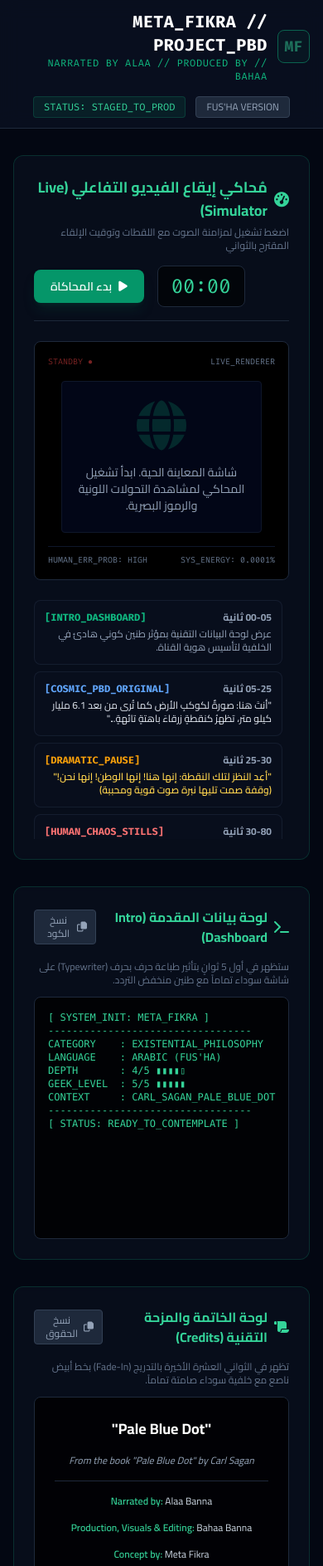
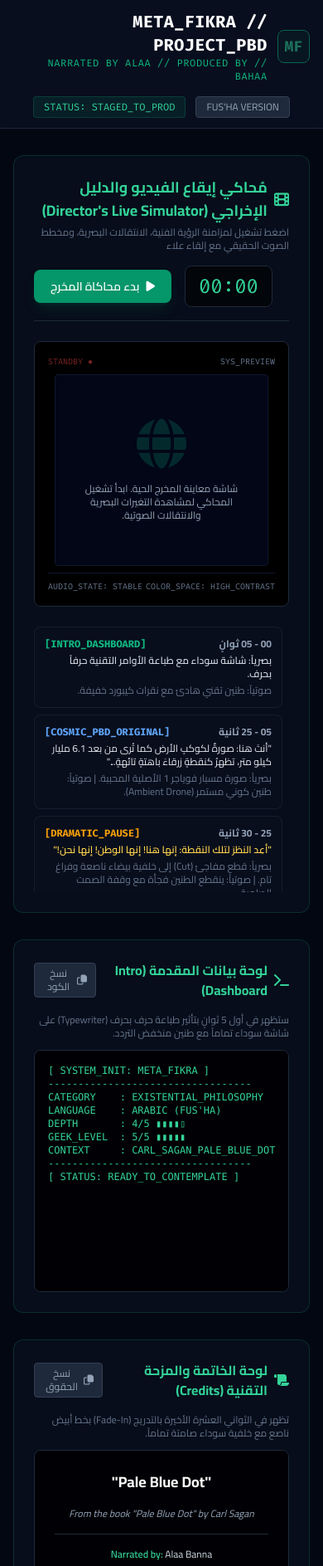
Before and after one commit to AlaaBanna/pub, a plain HTML site: page metafikra/pale_blue_dot.html in a window 390 px wide. Shown: the top 1887 px of the page at 83% size. Drawn offline with nearby package versions, Linux system fonts and the light colour scheme.

Commit message:
Update pale_blue_dot.html

```diff
--- a/metafikra/pale_blue_dot.html
+++ b/metafikra/pale_blue_dot.html
@@ -67,14 +67,14 @@
             <div class="flex flex-col md:flex-row justify-between items-start md:items-center gap-4 mb-6 border-b border-slate-800 pb-4">
                 <div>
                     <h2 class="text-lg font-bold text-emerald-400 flex items-center gap-2">
-                        <i class="fa-solid fa-gauge-high"></i> مُحاكي إيقاع الفيديو التفاعلي (Live Simulator)
+                        <i class="fa-solid fa-film"></i> مُحاكي إيقاع الفيديو والدليل الإخراجي (Director's Live Simulator)
                     </h2>
-                    <p class="text-xs text-slate-500 mt-1">اضغط تشغيل لمزامنة الصوت مع اللقطات وتوقيت الإلقاء المقترح بالثواني</p>
+                    <p class="text-xs text-slate-500 mt-1">اضغط تشغيل لمزامنة الرؤية الفنية، الانتقالات البصرية، ومخطط الصوت الحقيقي مع إلقاء علاء</p>
                 </div>
                 <div class="flex items-center gap-4 w-full md:w-auto justify-end">
                     <span id="timer-display" class="mono-font text-2xl text-emerald-400 bg-black/60 px-4 py-2 rounded-lg border border-slate-800">00:00</span>
                     <button id="sim-btn" onclick="toggleSimulation()" class="px-5 py-2.5 bg-emerald-600 hover:bg-emerald-500 text-white rounded-lg transition duration-200 flex items-center gap-2 text-sm font-semibold shadow-lg shadow-emerald-900/30">
-                        <i id="btn-icon" class="fa-solid fa-play"></i> <span id="btn-text">بدء المحاكاة</span>
+                        <i id="btn-icon" class="fa-solid fa-play"></i> <span id="btn-text">بدء محاكاة المخرج</span>
                     </button>
                 </div>
             </div>
@@ -82,89 +82,97 @@
             <!-- Timeline visual tracks -->
             <div class="grid grid-cols-1 lg:grid-cols-12 gap-6">
                 <!-- Left Track: Mini Screen Visual Simulator -->
-                <div class="lg:col-span-4 bg-black rounded-lg border border-slate-800 p-4 flex flex-col justify-between h-72">
+                <div class="lg:col-span-4 bg-black rounded-lg border border-slate-800 p-4 flex flex-col justify-between h-80">
                     <div class="flex justify-between items-center text-[10px] text-slate-500 mono-font">
-                        <span>LIVE_RENDERER</span>
+                        <span>SYS_PREVIEW</span>
                         <span id="screen-status" class="text-red-500 animate-pulse">● STANDBY</span>
                     </div>
-                    <div class="flex-grow flex flex-col justify-center items-center text-center p-4">
+                    <div class="flex-grow flex flex-col justify-center items-center text-center p-2">
                         <div id="screen-viewport" class="w-full h-full rounded bg-slate-950 flex flex-col justify-center items-center transition-all duration-500 border border-slate-900 relative overflow-hidden">
                             <!-- Visual Dynamic representation will render here -->
                             <i id="screen-icon" class="fa-solid fa-globe text-emerald-500/20 text-6xl mb-4 transition-all duration-500"></i>
-                            <p id="screen-text" class="text-sm text-slate-400 max-w-xs px-2 select-none">شاشة المعاينة الحية. ابدأ تشغيل المحاكي لمشاهدة التحولات اللونية والرموز البصرية.</p>
+                            <p id="screen-text" class="text-xs text-slate-400 max-w-xs px-4 select-none">شاشة معاينة المخرج الحية. ابدأ تشغيل المحاكي لمشاهدة التغيرات البصرية والانتقالات الصوتية.</p>
                         </div>
                     </div>
                     <div class="text-[10px] text-slate-500 flex justify-between mono-font border-t border-slate-900 pt-2">
-                        <span>SYS_ENERGY: 0.0001%</span>
-                        <span>HUMAN_ERR_PROB: HIGH</span>
+                        <span>COLOR_SPACE: HIGH_CONTRAST</span>
+                        <span>AUDIO_STATE: STABLE</span>
                     </div>
                 </div>
 
-                <!-- Right Track: Highlightable Rows -->
-                <div class="lg:col-span-8 overflow-y-auto max-h-72 custom-scrollbar pr-2 space-y-2 text-xs md:text-sm" id="timeline-list">
+                <!-- Right Track: Highlightable Rows (Detailed Storyboard) -->
+                <div class="lg:col-span-8 overflow-y-auto max-h-80 pr-2 space-y-2 text-xs md:text-sm custom-scrollbar" id="timeline-list">
                     <!-- Dashboard Chunk -->
                     <div id="chunk-dashboard" class="p-3 bg-slate-900/20 border border-slate-800/60 rounded-lg transition-all duration-300">
                         <div class="flex justify-between font-bold text-slate-400 mb-1">
-                            <span>00-05 ثانية</span>
+                            <span>00 - 05 ثوانٍ</span>
                             <span class="mono-font text-emerald-500">[INTRO_DASHBOARD]</span>
                         </div>
-                        <p class="text-slate-400 text-xs">عرض لوحة البيانات التقنية بمؤثر طنين كوني هادئ في الخلفية لتأسيس هوية القناة.</p>
+                        <p class="text-slate-300 font-semibold">بصرياً: شاشة سوداء مع طباعة الأوامر التقنية حرفاً بحرف.</p>
+                        <p class="text-slate-500 text-xs mt-1">صوتياً: طنين تقني هادئ مع نقرات كيبورد خفيفة.</p>
                     </div>
                     <!-- PBD Original Chunk -->
                     <div id="chunk-intro" class="p-3 bg-slate-900/20 border border-slate-800/60 rounded-lg transition-all duration-300">
                         <div class="flex justify-between font-bold text-slate-400 mb-1">
-                            <span>05-25 ثانية</span>
+                            <span>05 - 25 ثانية</span>
                             <span class="mono-font text-blue-400">[COSMIC_PBD_ORIGINAL]</span>
                         </div>
                         <p class="text-slate-200">"أنتَ هنا: صورةٌ لكوكبِ الأرضِ كما تُرى من بعد 6.1 مليار كيلو متر، تظهرُ كنقطةٍ زرقاءَ باهتةٍ تائهةٍ..."</p>
+                        <p class="text-slate-500 text-xs mt-1">بصرياً: صورة مسبار فوياجر 1 الأصلية المحببة. | صوتياً: طنين كوني مستمر (Ambient Drone).</p>
                     </div>
                     <!-- Pause Chunk -->
                     <div id="chunk-pause" class="p-3 bg-slate-900/20 border border-slate-800/60 rounded-lg transition-all duration-300">
                         <div class="flex justify-between font-bold text-slate-400 mb-1">
-                            <span>25-30 ثانية</span>
+                            <span>25 - 30 ثانية</span>
                             <span class="mono-font text-amber-500">[DRAMATIC_PAUSE]</span>
                         </div>
-                        <p class="text-amber-300 font-semibold">"أعِد النظرَ لتلك النقطة: إنها هنا! إنها الوطن! إنها نحن!" (وقفة صمت تليها نبرة صوت قوية ومحببة)</p>
+                        <p class="text-amber-300 font-semibold">"أعِد النظرَ لتلك النقطة: إنها هنا! إنها الوطن! إنها نحن!"</p>
+                        <p class="text-slate-500 text-xs mt-1">بصرياً: قطع مفاجئ (Cut) إلى خلفية بيضاء ناصعة وفراغ تام. | صوتياً: ينقطع الطنين فجأة مع وقفة الصمت الدرامية.</p>
                     </div>
                     <!-- Chaos Chunk -->
                     <div id="chunk-chaos" class="p-3 bg-slate-900/20 border border-slate-800/60 rounded-lg transition-all duration-300">
                         <div class="flex justify-between font-bold text-slate-400 mb-1">
-                            <span>30-80 ثانية</span>
+                            <span>30 - 80 ثانية</span>
                             <span class="mono-font text-red-400">[HUMAN_CHAOS_STILLS]</span>
                         </div>
-                        <p class="text-slate-200">"فعليها: كلُّ من تحب.. كلُّهم عاشوا هناك.. على ذرةٍ من غبار، عالقةٍ في شعاعٍ شمسي." (أحمر للجشع، أخضر للمال)</p>
+                        <p class="text-slate-200">"فعليها: كلُّ من تحب.. كلُّهم عاشوا هناك.. على ذرةٍ من غبار، عالقةٍ في شعاعٍ شمسي."</p>
+                        <p class="text-slate-500 text-xs mt-1">بصرياً: تتابع لقطات السياسيين بـ (بدلات سوداء، وجوه مقنعة، أيدي حمراء ملطخة) والرأسمالي الجشع بـ (بدلة أنيقة، مال أخضر فسفوري مشع). | صوتياً: همس بشر خافت وصخب متداخل خلف إلقاء علاء.</p>
                     </div>
                     <!-- Zoom & Static Chunk -->
                     <div id="chunk-static" class="p-3 bg-slate-900/20 border border-slate-800/60 rounded-lg transition-all duration-300">
                         <div class="flex justify-between font-bold text-slate-400 mb-1">
-                            <span>80-110 ثانية</span>
+                            <span>80 - 110 ثوانٍ</span>
                             <span class="mono-font text-pink-400">[ZOOM_OUT_STATIC]</span>
                         </div>
-                        <p class="text-slate-200">"ما الأرضُ سوى بقعةٍ صغيرةٍ للغاية.. كم كان جهلُهُم، وسوءُ فهمِهم للآخر؟! كم كان غرورهم؟!" (بدء الشوشرة والتشويش البصري)</p>
+                        <p class="text-slate-200">"ما الأرضُ سوى بقعةٍ صغيرةٍ للغاية.. كم كان جهلُهُم، وسوءُ فهمِهم للآخر؟! كم كان غرورهم؟! كم كانت كراهيتُهم الشديدةُ وبغضُهم لبعضِهم البعض?!"</p>
+                        <p class="text-slate-500 text-xs mt-1">بصرياً: ابتعاد الكاميرا السريع (Zoom Out) وبهتان الألوان الفاقعة وتلاشيها للرمادي. شوشرة رقمية تغزو الشاشة. | صوتياً: يتصاعد تشويش التلفزيون القديم ليتداخل مع الاستنكار الصوتي.</p>
                     </div>
                     <!-- Deep Space Chunk -->
                     <div id="chunk-deep" class="p-3 bg-slate-900/20 border border-slate-800/60 rounded-lg transition-all duration-300">
                         <div class="flex justify-between font-bold text-slate-400 mb-1">
-                            <span>110-140 ثانية</span>
+                            <span>110 - 140 ثانية</span>
                             <span class="mono-font text-indigo-400">[DEEP_SPACE_VOID]</span>
                         </div>
-                        <p class="text-slate-200">"إنَّ تَصنُّعَنا، وتوهُّمَ أهميتِنا.. كلُّ تلك الخيالاتِ تعترضُها بقوةٍ.. نقطةُ الضوءِ الباهتةِ تلك..."</p>
+                        <p class="text-slate-200">"إنَّ تَصنُّعَنا، وتوهُّمَ أهميتِنا، والاعتقادَ بأنَّ لنا مكانةً مميزةً في هذا الكون؛ كلُّ تلك الخيالاتِ تعترضُها بقوةٍ.. نقطةُ الضوءِ الباهتةِ تلك..."</p>
+                        <p class="text-slate-500 text-xs mt-1">بصرياً: اختفاء الفراغ الأبيض والعودة لسواد كوني دامس وهادئ، تسبح فيه الأرض بجوار القمر الرمزي الباهت. | صوتياً: صمت كوني مطلق وتام (Absolute Silence) يبرز نبرة صوت علاء الهادئة الدافئة.</p>
                     </div>
                     <!-- Final Fate Chunk -->
                     <div id="chunk-fate" class="p-3 bg-slate-900/20 border border-slate-800/60 rounded-lg transition-all duration-300">
                         <div class="flex justify-between font-bold text-slate-400 mb-1">
-                            <span>140-160 ثانية</span>
+                            <span>140 - 160 ثانية</span>
                             <span class="mono-font text-teal-400">[FINAL_PERSPECTIVE]</span>
                         </div>
-                        <p class="text-teal-300">"سواءٌ أعجبتك الفكرةُ أم لا؛ هذا الكوكبُ هو مصيرُنا.. وأن نحمي، ونحافظ على النقطة الزرقاء..."</p>
+                        <p class="text-teal-300">"سواءٌ أعجبتك الفكرةُ أم لا؛ هذا الكوكبُ هو مصيرُنا.. وأن نحمي، ونحافظ على النقطة الزرقاء الباهتة، الوطن الوحيد الذي عرفناه."</p>
+                        <p class="text-slate-500 text-xs mt-1">بصرياً: ابتعاد الكاميرا كلياً حتى تتلاشى الشاشة تدريجياً إلى سواد تام (Fade to Black). | صوتياً: صمت مستمر مع وقفة وقورة ونبرة ختامية ممتنة.</p>
                     </div>
                     <!-- Credits Chunk -->
                     <div id="chunk-credits" class="p-3 bg-slate-900/20 border border-slate-800/60 rounded-lg transition-all duration-300">
                         <div class="flex justify-between font-bold text-slate-400 mb-1">
-                            <span>160-170 ثانية</span>
+                            <span>160 - 170 ثانية</span>
                             <span class="mono-font text-white">[CREDITS_LOG]</span>
                         </div>
-                        <p class="text-slate-400">صمت مطلق. عرض تفاصيل الإنتاج مع الدعابة الوجودية.</p>
+                        <p class="text-slate-400">صمت مطلق. عرض تفاصيل الإنتاج مع المزحة التقنية بنصها الأبيض البسيط.</p>
+                        <p class="text-slate-500 text-xs mt-1">بصرياً: شاشة سوداء تماماً مع نص أبيض ناصع يظهر بالتدريج.</p>
                     </div>
                 </div>
             </div>
@@ -172,7 +180,7 @@
 
         <div class="grid grid-cols-1 lg:grid-cols-2 gap-8">
 
-            <!-- Left Column: Intro Dashboard & Credits Design -->
+            <!-- Left Column: Intro Dashboard & Credits Design (Aligned LTR) -->
             <div class="space-y-8">
                 <!-- Intro Dashboard Code Block -->
                 <div class="glitch-border bg-slate-900/40 rounded-xl p-6 backdrop-blur-sm flex flex-col justify-between h-[450px]">
@@ -187,9 +195,7 @@
                         </div>
                         <p class="text-xs text-slate-500 mb-3">ستظهر في أول 5 ثوانٍ بتأثير طباعة حرف بحرف (Typewriter) على شاشة سوداء تماماً مع طنين منخفض التردد.</p>
                     </div>
-                    <div class="bg-black/80 rounded-lg border border-slate-800 p-4 font-mono text-xs text-emerald-400 overflow-auto flex-grow custom-scrollbar" id="intro-code-text">
-                    <pre dir="ltr" style="text-align: left;">
-[ SYSTEM_INIT: META_FIKRA ]
+                    <pre class="bg-black/80 rounded-lg border border-slate-800 p-4 font-mono text-xs text-emerald-400 overflow-auto flex-grow custom-scrollbar text-left" id="intro-code-text" dir="ltr">[ SYSTEM_INIT: META_FIKRA ]
 ----------------------------------
 CATEGORY    : EXISTENTIAL_PHILOSOPHY
 LANGUAGE    : ARABIC (FUS'HA)
@@ -197,8 +203,7 @@ DEPTH       : 4/5 ▮▮▮▮▯
 GEEK_LEVEL  : 5/5 ▮▮▮▮▮
 CONTEXT     : CARL_SAGAN_PALE_BLUE_DOT
 ----------------------------------
-[ STATUS: READY_TO_CONTEMPLATE ]
-                    </pre></div>
+[ STATUS: READY_TO_CONTEMPLATE ]</pre>
                 </div>
 
                 <!-- Ending Credits Card -->
@@ -208,13 +213,13 @@ CONTEXT     : CARL_SAGAN_PALE_BLUE_DOT
                             <h3 class="text-md font-bold text-emerald-400 flex items-center gap-2">
                                 <i class="fa-solid fa-scroll"></i> لوحة الخاتمة والمزحة التقنية (Credits)
                             </h3>
-                            <button onclick="copyToClipboard('credits-text')" class="text-xs text-slate-400 hover:text-emerald-400 transition bg-slate-800 px-2.5 py-1 rounded border border-slate-700 flex items-center gap-1">
+                            <button onclick="copyToClipboard('credits-text-copy')" class="text-xs text-slate-400 hover:text-emerald-400 transition bg-slate-800 px-2.5 py-1 rounded border border-slate-700 flex items-center gap-1">
                                 <i class="fa-regular fa-copy"></i> نسخ الحقوق
                             </button>
                         </div>
                         <p class="text-xs text-slate-500 mb-3">تظهر في الثواني العشرة الأخيرة بالتدريج (Fade-In) بخط أبيض ناصع مع خلفية سوداء صامتة تماماً.</p>
                     </div>
-                    <div class="bg-black/80 rounded-lg border border-slate-800 p-6 text-center space-y-4 text-xs md:text-sm text-slate-300 flex-grow overflow-auto custom-scrollbar" id="credits-text">
+                    <div class="bg-black/80 rounded-lg border border-slate-800 p-6 text-center space-y-4 text-xs md:text-sm text-slate-300 flex-grow overflow-auto custom-scrollbar" id="credits-text-copy">
                         <p class="font-bold text-lg text-white">"Pale Blue Dot"</p>
                         <p class="italic text-slate-400">From the book "Pale Blue Dot" by Carl Sagan</p>
                         <hr class="border-slate-800 max-w-xs mx-auto">
@@ -222,10 +227,11 @@ CONTEXT     : CARL_SAGAN_PALE_BLUE_DOT
                         <p><span class="text-emerald-400 font-semibold">Production, Visuals & Editing:</span> Bahaa Banna</p>
                         <p><span class="text-emerald-400 font-semibold">Concept by:</span> Meta Fikra</p>
                         <hr class="border-slate-800 max-w-xs mx-auto">
-<div dir="ltr" style="text-align: left; white-space: pre-line; font-family: monospace;">                            // REPORT:
-                            User: Human | Performance: Sub-optimal
-                            Root Cause: Did not read the "Cosmic Manual"
-                        </div>
+                        <div dir="ltr" style="text-align: left; white-space: pre-line;" class="text-[11px] font-mono text-slate-500 max-w-xs mx-auto">
+// SYSTEM_REPORT:
+User           : Human
+Performance    : Sub-optimal
+Root Cause     : Did not read the "Cosmic Manual"</div>
                     </div>
                 </div>
             </div>
@@ -241,7 +247,7 @@ CONTEXT     : CARL_SAGAN_PALE_BLUE_DOT
                             <i class="fa-regular fa-copy"></i> نسخ النص الكامل
                         </button>
                     </div>
-                    <p class="text-xs text-slate-500 mb-4">تم تدقيق النص لتجنب تكرار الكلمات، واستخدام لغة فصحى قوية تناسب النبرة الهادئة والتأملية.</p>
+                    <p class="text-xs text-slate-500 mb-4">تم تدقيق النص لغوياً لضمان سلاسة الإلقاء بالفصحى، واستخدام كلمات قوية وتجنب التكرار ("الخيالات" بدلاً من "الأوهام").</p>
                 </div>
 
                 <div class="bg-black/40 rounded-lg border border-slate-800/80 p-6 overflow-y-auto text-base md:text-md leading-relaxed space-y-6 text-slate-200 text-justify flex-grow custom-scrollbar" id="vo-script-content">
@@ -293,7 +299,7 @@ CONTEXT     : CARL_SAGAN_PALE_BLUE_DOT
                             <button onclick="copyToClipboard('prompt-politician')" class="text-[10px] text-slate-500 hover:text-emerald-400 transition bg-slate-900 px-2 py-0.5 rounded border border-slate-800">نسخ</button>
                         </div>
                         <h4 class="text-sm font-semibold text-white mb-2">أمر توليد صورة السياسي</h4>
-                        <p id="prompt-politician" class="text-xs text-slate-400 font-mono bg-black/40 p-3 rounded border border-slate-900 max-h-32 overflow-y-auto custom-scrollbar">"Cinematic full-body shot of a politician in a sharp black suit and a minimalist black mask, standing in a pure white void. High contrast, harsh lighting. The politician's hands are visibly stained with deep, vibrant crimson red paint, leaving faint red traces in the air. Minimalist, symbolic art style, 8k resolution."</p>
+                        <p id="prompt-politician" class="text-xs text-slate-400 font-mono bg-black/40 p-3 rounded border border-slate-900 max-h-32 overflow-y-auto custom-scrollbar" dir="ltr" style="text-align: left;">"Cinematic full-body shot of a politician in a sharp black suit and a minimalist black mask, standing in a pure white void. High contrast, harsh lighting. The politician's hands are visibly stained with deep, vibrant crimson red paint, leaving faint red traces in the air. Minimalist, symbolic art style, 8k resolution."</p>
                     </div>
                 </div>
 
@@ -305,7 +311,7 @@ CONTEXT     : CARL_SAGAN_PALE_BLUE_DOT
                             <button onclick="copyToClipboard('prompt-capitalist')" class="text-[10px] text-slate-500 hover:text-emerald-400 transition bg-slate-900 px-2 py-0.5 rounded border border-slate-800">نسخ</button>
                         </div>
                         <h4 class="text-sm font-semibold text-white mb-2">أمر توليد صورة الرأسمالي</h4>
-                        <p id="prompt-capitalist" class="text-xs text-slate-400 font-mono bg-black/40 p-3 rounded border border-slate-900 max-h-32 overflow-y-auto custom-scrollbar">"Cinematic shot of a cold, predatory businessman in a high-end black suit, standing in a pure white void. He is clutching a stack of banknotes that glow with a neon green light, casting a neon green reflection on his face and hands. Sharp details, minimalist style, 8k resolution."</p>
+                        <p id="prompt-capitalist" class="text-xs text-slate-400 font-mono bg-black/40 p-3 rounded border border-slate-900 max-h-32 overflow-y-auto custom-scrollbar" dir="ltr" style="text-align: left;">"Cinematic shot of a cold, predatory businessman in a high-end black suit, standing in a pure white void. He is clutching a stack of banknotes that glow with a neon green light, casting a neon green reflection on his face and hands. Sharp details, minimalist style, 8k resolution."</p>
                     </div>
                 </div>
 
@@ -317,7 +323,7 @@ CONTEXT     : CARL_SAGAN_PALE_BLUE_DOT
                             <button onclick="copyToClipboard('prompt-cosmic')" class="text-[10px] text-slate-500 hover:text-emerald-400 transition bg-slate-900 px-2 py-0.5 rounded border border-slate-800">نسخ</button>
                         </div>
                         <h4 class="text-sm font-semibold text-white mb-2">أمر الفضاء والنقطة الزرقاء</h4>
-                        <p id="prompt-cosmic" class="text-xs text-slate-400 font-mono bg-black/40 p-3 rounded border border-slate-900 max-h-32 overflow-y-auto custom-scrollbar">"A symbolic long shot of a tiny, lone blue marble (Earth) floating in the vast, infinite, pitch-black darkness of space. Faint nostalgic film grain and slight VHS-style digital static noise. Minimalist, profound, cinematic cosmic art."</p>
+                        <p id="prompt-cosmic" class="text-xs text-slate-400 font-mono bg-black/40 p-3 rounded border border-slate-900 max-h-32 overflow-y-auto custom-scrollbar" dir="ltr" style="text-align: left;">"A symbolic long shot of a tiny, lone blue marble (Earth) floating in the vast, infinite, pitch-black darkness of space. Faint nostalgic film grain and slight VHS-style digital static noise. Minimalist, profound, cinematic cosmic art."</p>
                     </div>
                 </div>
             </div>
@@ -330,7 +336,7 @@ CONTEXT     : CARL_SAGAN_PALE_BLUE_DOT
                     <h3 class="text-lg font-bold text-emerald-400 flex items-center gap-2">
                         <i class="fa-brands fa-instagram"></i> كابشن الإنستغرام المرافق (Instagram Caption)
                     </h3>
-                    <p class="text-xs text-slate-500 mt-1">منسق ومهيأ بالهاشتاغات لتوفير أفضل تفاعل وخوارزميات إنستغرام</p>
+                    <p class="text-xs text-slate-500 mt-1">منسق بالجمع ليمثل هوية بروفايل "ميتا فكرة" المشترك</p>
                 </div>
                 <button onclick="copyToClipboard('caption-content')" class="px-4 py-2 bg-slate-800 hover:bg-slate-700 text-white rounded-lg border border-slate-700 transition flex items-center gap-2 text-xs font-semibold shadow-md">
                     <i class="fa-regular fa-copy"></i> نسخ كابشن إنستغرام
@@ -344,7 +350,7 @@ CONTEXT     : CARL_SAGAN_PALE_BLUE_DOT
                 <p>هذا العمل هو نتاج تعاوننا المشترك، حيث دمجنا بين الرؤية الفلسفية، الإخراج، وتقنيات الذكاء الاصطناعي لنترجم هذه الكلمات إلى واقع بصري رمزي.</p>
                 <p>شاركونا رأيكم: هل ما زلنا كبشر "نستهلك" وقتنا في الصراعات، بينما ندور في هذا الفراغ المظلم دون وجهة؟</p>
                 <hr class="border-slate-850 my-4">
-                <p class="text-emerald-500 font-mono text-xs">
+                <p class="text-emerald-500 font-mono text-xs text-right" dir="rtl">
                     #ميتا_فكرة #كارل_سيغان #فلسفة #وجودية #نقطة_زرقاء_باهتة #تكنولوجيا #ذكاء_اصطناعي #تأمل #PaleBlueDot #CarlSagan
                 </p>
             </div>
@@ -444,7 +450,7 @@ CONTEXT     : CARL_SAGAN_PALE_BLUE_DOT
                 highlightChunk('chunk-dashboard');
                 viewport.className = "w-full h-full rounded bg-slate-950 flex flex-col justify-center items-center transition-all duration-500 border border-emerald-900/40 relative overflow-hidden";
                 screenIcon.className = "fa-solid fa-terminal text-emerald-400 text-5xl mb-2 transition-all duration-500";
-                screenText.innerHTML = `<span class="mono-font text-[10px] text-emerald-500">INIT SYSTEM...<br>GEEK_LEVEL: 5/5</span>`;
+                screenText.innerHTML = `<span class="mono-font text-[10px] text-emerald-500">INIT SYSTEM...<br>ARABIC (FUS'HA) DETECTED</span>`;
             } else if (simSeconds > 5 && simSeconds <= 25) {
                 highlightChunk('chunk-intro');
                 viewport.className = "w-full h-full rounded bg-slate-950 flex flex-col justify-center items-center transition-all duration-500 border border-slate-900 relative overflow-hidden";
@@ -464,7 +470,7 @@ CONTEXT     : CARL_SAGAN_PALE_BLUE_DOT
                 highlightChunk('chunk-static');
                 viewport.className = "w-full h-full rounded bg-slate-900 flex flex-col justify-center items-center transition-all duration-500 border border-pink-500/20 relative overflow-hidden";
                 screenIcon.className = "fa-solid fa-tv text-pink-400 text-5xl animate-bounce transition-all duration-500";
-                screenText.innerHTML = `<span class="text-xs text-pink-400">شوشرة وصوت تشويش<br>أنهار الدماء والغرور</span>`;
+                screenText.innerHTML = `<span class="text-xs text-pink-400">شوشرة وصوت تشويش<br>أنهار الدماء والغرور البشري</span>`;
             } else if (simSeconds > 110 && simSeconds <= 140) {
                 highlightChunk('chunk-deep');
                 viewport.className = "w-full h-full rounded bg-black flex flex-col justify-center items-center transition-all duration-500 border border-slate-950 relative overflow-hidden";
```
